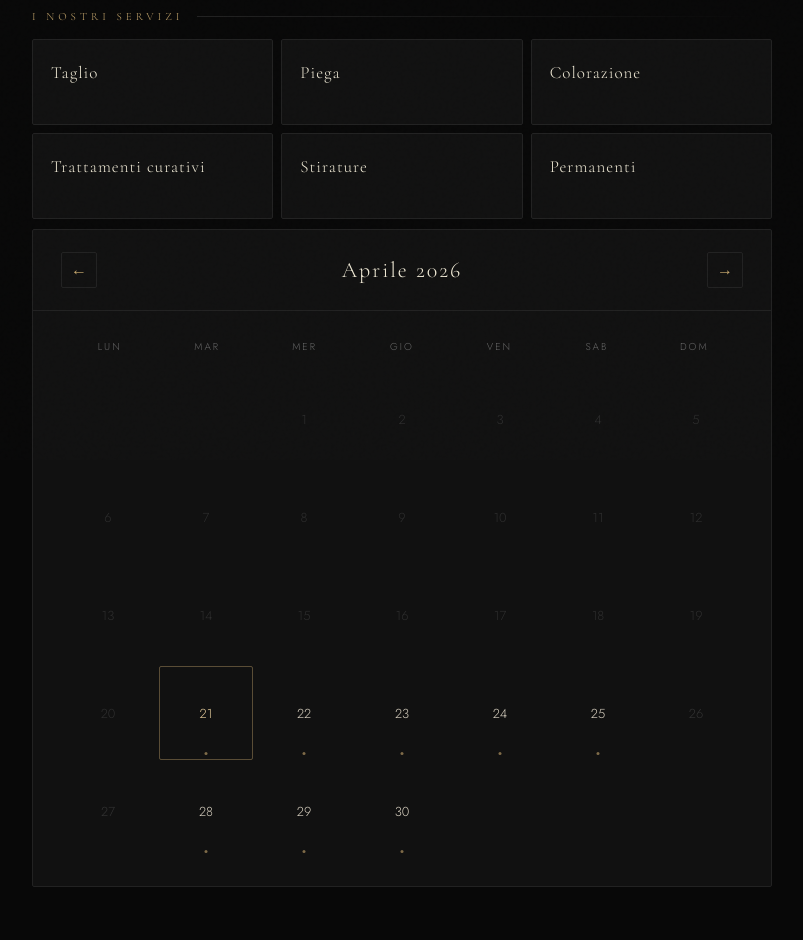
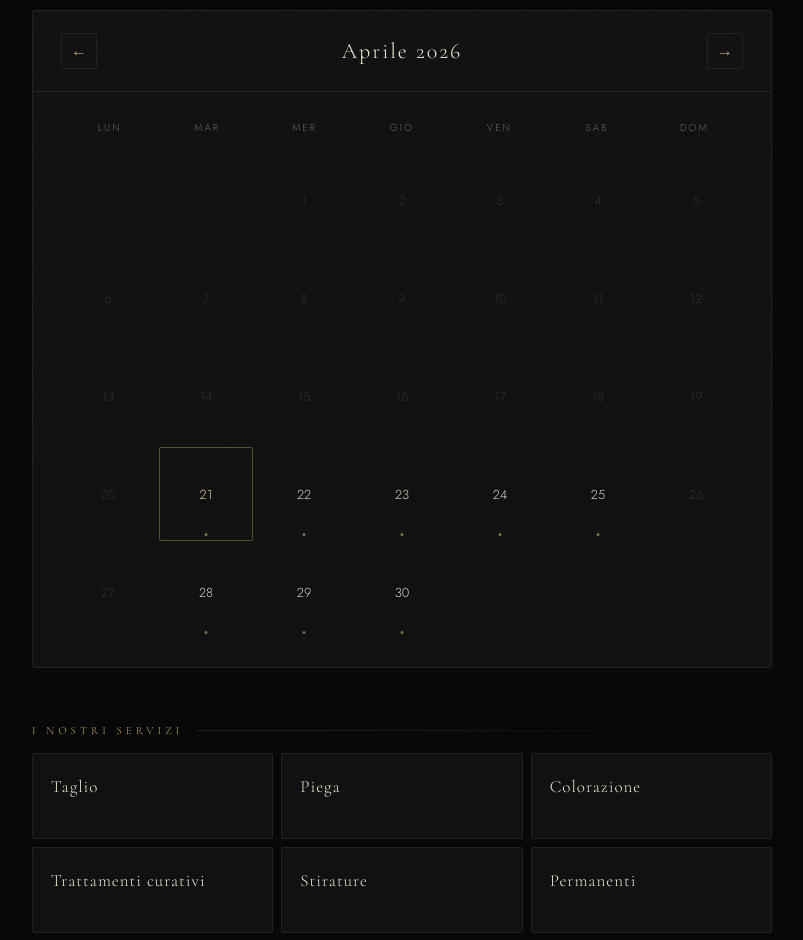
Before and after one commit to Sidobg/madmoiselle, a website: page index.html in a window 1280 px wide. Shown: the part 340-1280 px from the top of the page, without its empty margins (238-1041 px from the left). Drawn offline with nearby package versions, Linux system fonts and the light colour scheme.

Commit message:
refactor: sposta servizi dopo prenotazione + selezione card interattiva

```diff
--- a/index.html
+++ b/index.html
@@ -520,6 +520,7 @@
     margin-bottom: 10px;
   }
   .servizio-card {
+    cursor: pointer;
     background: var(--surface);
     border: 1px solid var(--border);
     border-radius: 2px;
@@ -547,6 +548,14 @@
   @media (max-width: 480px) {
     .servizi-grid { grid-template-columns: repeat(2, 1fr); }
   }
+
+  .servizio-card.selected {
+    border-color: var(--gold);
+    background: rgba(201,169,110,0.12);
+  }
+  .servizio-card.selected .servizio-nome {
+    color: var(--gold-light);
+  }
 </style>
 </head>
 <body>
@@ -562,18 +571,6 @@
 <div class="container">
 
   <div class="section-title">Prenota il tuo appuntamento</div>
-
-
-  <!-- Servizi -->
-  <div class="section-title" style="margin-bottom:16px">I nostri servizi</div>
-  <div class="servizi-grid">
-    <div class="servizio-card"><div class="servizio-nome">Taglio</div><div class="servizio-durata">&nbsp;</div></div>
-    <div class="servizio-card"><div class="servizio-nome">Piega</div><div class="servizio-durata">&nbsp;</div></div>
-    <div class="servizio-card"><div class="servizio-nome">Colorazione</div><div class="servizio-durata">&nbsp;</div></div>
-    <div class="servizio-card"><div class="servizio-nome">Trattamenti curativi</div><div class="servizio-durata">&nbsp;</div></div>
-    <div class="servizio-card"><div class="servizio-nome">Stirature</div><div class="servizio-durata">&nbsp;</div></div>
-    <div class="servizio-card"><div class="servizio-nome">Permanenti</div><div class="servizio-durata">&nbsp;</div></div>
-  </div>
 
   <!-- Calendar -->
   <div class="calendar-card">
@@ -634,6 +631,18 @@
   <div class="confirm-banner" id="confirmBanner">
     <p>Prenotazione ricevuta ✦</p>
     <small id="confirmText"></small>
+  </div>
+
+
+  <!-- Servizi -->
+  <div class="section-title" style="margin-top:32px;margin-bottom:16px">I nostri servizi</div>
+  <div class="servizi-grid" id="serviziGrid">
+    <div class="servizio-card" data-servizio="Taglio"><div class="servizio-nome">Taglio</div><div class="servizio-durata">&nbsp;</div></div>
+    <div class="servizio-card" data-servizio="Piega"><div class="servizio-nome">Piega</div><div class="servizio-durata">&nbsp;</div></div>
+    <div class="servizio-card" data-servizio="Colorazione"><div class="servizio-nome">Colorazione</div><div class="servizio-durata">&nbsp;</div></div>
+    <div class="servizio-card" data-servizio="Trattamenti curativi"><div class="servizio-nome">Trattamenti curativi</div><div class="servizio-durata">&nbsp;</div></div>
+    <div class="servizio-card" data-servizio="Stirature"><div class="servizio-nome">Stirature</div><div class="servizio-durata">&nbsp;</div></div>
+    <div class="servizio-card" data-servizio="Permanenti"><div class="servizio-nome">Permanenti</div><div class="servizio-durata">&nbsp;</div></div>
   </div>
 
   <!-- Orari -->
@@ -720,7 +729,16 @@
     selectedSlot = null;
     document.getElementById('formPanel').classList.remove('open');
     document.getElementById('confirmBanner').style.display = 'none';
-    renderCalendar();
+
+  // ─── Selezione servizio ───
+  document.querySelectorAll('.servizio-card').forEach(card => {
+    card.addEventListener('click', () => {
+      document.querySelectorAll('.servizio-card').forEach(c => c.classList.remove('selected'));
+      card.classList.add('selected');
+    });
+  });
+
+  renderCalendar();
     showSlots(date);
   }
 
```
